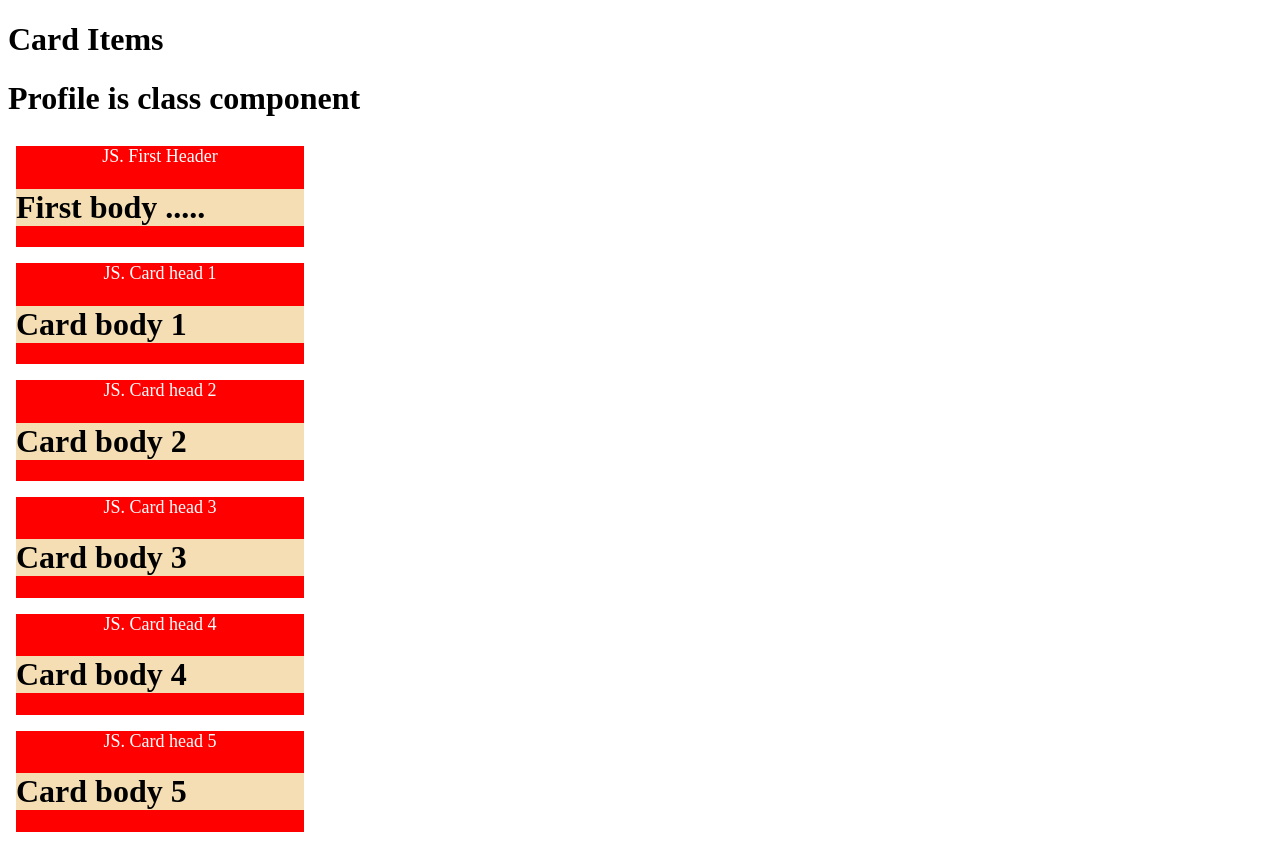
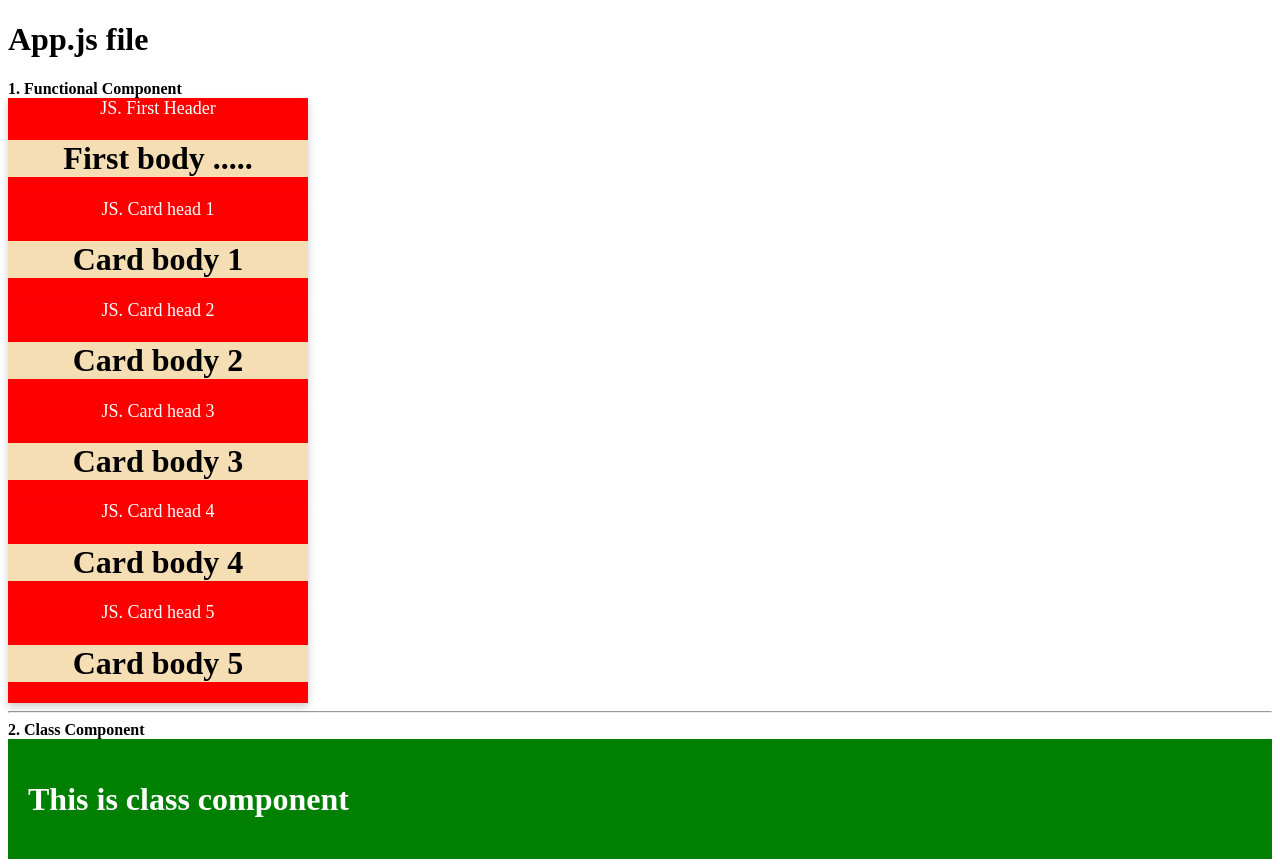
Before and after one commit to dt-sakir/Learn-React-JS, a React (Create React App) app: page / in a window 1280 px wide. Built offline with nearby package versions, Linux system fonts and the light colour scheme.

Commit message:
example functional and class component

```diff
--- a/public/style.css
+++ b/public/style.css
@@ -1,6 +1,6 @@
 .card{
     background-color: red; color: white;
-    width: 3in;
+    width: 6in;
     display: inline-block;
     margin: 8px;
 }
@@ -13,3 +13,40 @@
 .body{
     background-color:wheat; color:black
 }
+
+/* User profilr start */
+.card {
+    box-shadow: 0 4px 8px 0 rgba(0, 0, 0, 0.2);
+    max-width: 300px;
+    margin: auto;
+    text-align: center;
+  }
+
+  .title {
+    color: grey;
+    font-size: 18px;
+  }
+
+  button {
+    border: none;
+    outline: 0;
+    display: inline-block;
+    padding: 8px;
+    color: white;
+    background-color: #000;
+    text-align: center;
+    cursor: pointer;
+    width: 100%;
+    font-size: 18px;
+  }
+
+  a {
+    text-decoration: none;
+    font-size: 22px;
+    color: black;
+  }
+
+  button:hover, a:hover {
+    opacity: 0.7;
+  }
+/* User profilr end */
--- a/src/App.js
+++ b/src/App.js
@@ -1,23 +1,26 @@
 import React from 'react';
-import Card from './components/Card';
-import Profile from './components/Profile';
+import FunctionalComponent from './components/FunctionalComponent';
+import ClassComponent from './components/ClassComponent';
 import Data from './data.json';
 
 export default function App(){
     // console.log(Data);
     let items = [];
     // for(let x=0; x<Data.length; x++){
-    //     items.push(<Card headerText={Data[x].head} bodyText={Data[x].body} />);
+    //     items.push(<FunctionalComponent headerText={Data[x].head} bodyText={Data[x].body} />);
     // }
 
-    // items = Data.map((item) => <Card headerText={item.head} bodyText={item.body} />);
+    // items = Data.map((item) => <FunctionalComponent headerText={item.head} bodyText={item.body} />);
 
     return <div>
-        <h1>Card Items</h1>
-        <Profile />
-        <Card headerText="First Header" bodyText="First body ....." />
-        {/* <Card headerText="Secong Header" bodyText="Secong body ....." /> */}
+        <h1>App.js file</h1>
+        <b>1. Functional Component</b>
+        <FunctionalComponent headerText="First Header" bodyText="First body ....." />
+        {/* <FunctionalComponent headerText="Secong Header" bodyText="Secong body ....." /> */}
         {/* {items} */}
-        {Data.map((item, index) => <Card key={index} headerText={item.head} bodyText={item.body} />)}
+        {Data.map((item, index) => <FunctionalComponent key={index} headerText={item.head} bodyText={item.body} />)}
+        <hr/>
+        <b>2. Class Component</b>
+        <ClassComponent />
     </div>
 }
--- /dev/null
+++ b/src/components/ClassComponent.js
@@ -0,0 +1,12 @@
+// Class component
+import React, {Component} from 'react';
+
+export default class FunctionalComponent extends Component{
+    render() {
+       return (
+       <div style={{ backgroundColor:'green', color:'white', padding:'20px' }}>
+           <h1 >This is class component</h1>
+       </div>
+       );
+    }
+}
--- /dev/null
+++ b/src/components/FunctionalComponent.js
@@ -0,0 +1,14 @@
+// Functional component
+const variable_name = 'JS';
+export default function ClassComponent(props){
+    // console.log(props);
+    const {headerText, bodyText} = props;
+    return <div>
+        <div className="card">
+        <div className="header">{variable_name}. {headerText}</div>
+        <div className="body">
+            <h1>{bodyText}</h1>
+            </div>
+        </div>
+  </div>
+}
--- a/src/components/Profile.js
+++ b/src/components/Profile.js
@@ -4,7 +4,9 @@ import React, {Component} from 'react';
 export default class Profile extends Component{
     render() {
        return (
-        <h1>Profile is class component</h1>
+       <div>
+           <h1>This is class component</h1>
+       </div>
        );
     }
 }
```
